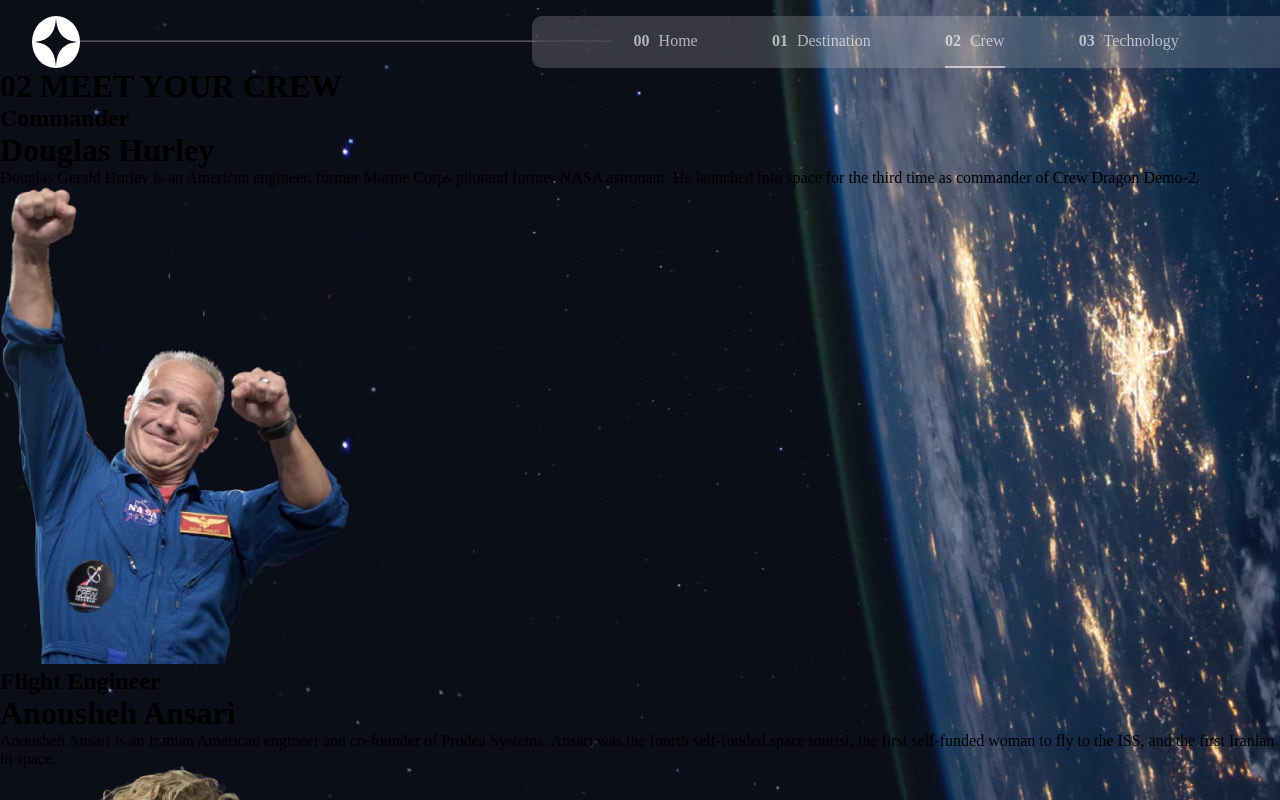
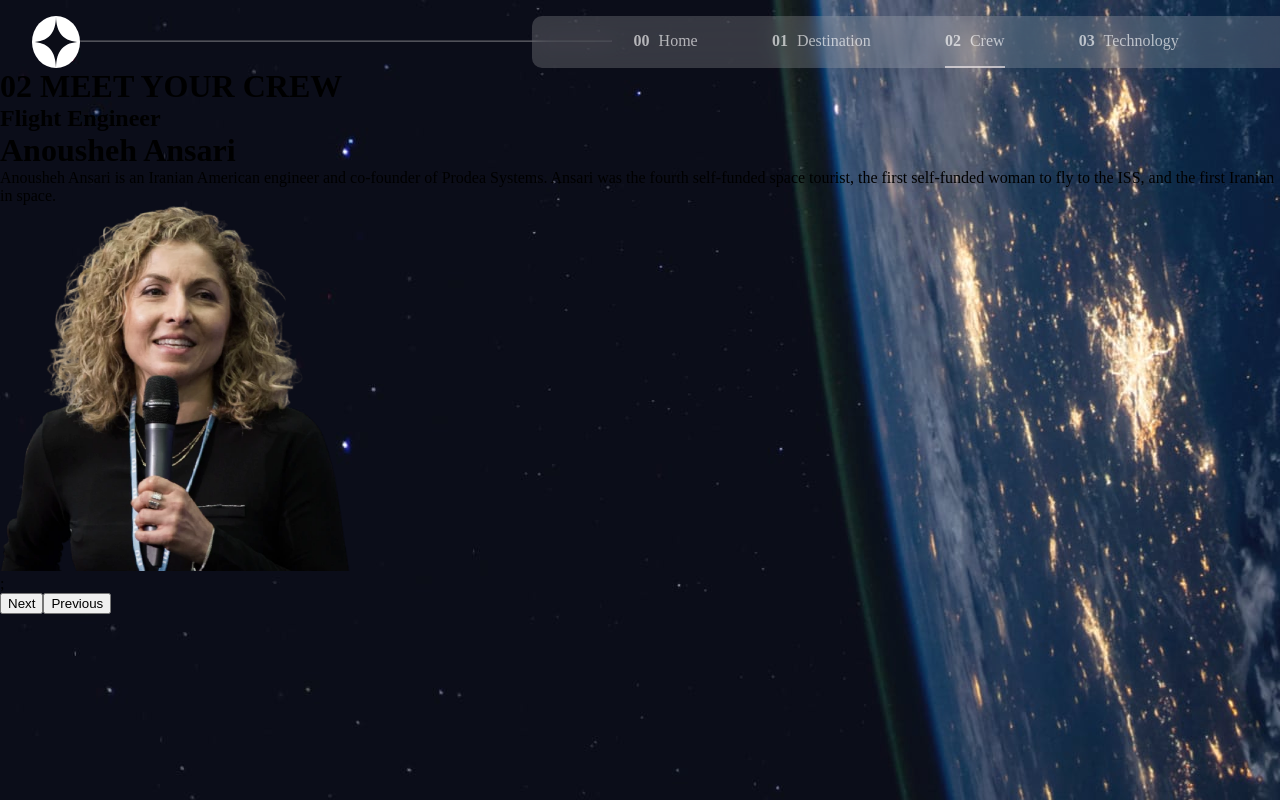
Before and after one commit to cafferti/reactmotive, a React (Vite) app in the folder reactapp2/: page /crew in a window 1280 px wide. Shown: the top 800 px of the page. Built offline with nearby package versions, Linux system fonts and the light colour scheme.

Commit message:
carousel app set up

```diff
--- a/reactapp2/src/Crew.jsx
+++ b/reactapp2/src/Crew.jsx
@@ -2,7 +2,7 @@
 import commanderimg from "../public/assets/crew/image-douglas-hurley.webp";
 import engineerimg from "../public/assets/crew/image-anousheh-ansari.webp";
 import pilotimg from "../public/assets/crew/image-victor-glover.webp";
-import specialimg from "../public/assets/crew/image-mark-shuttleworth.png";
+import specialimg from "../public/assets/crew/image-mark-shuttleworth.webp";
 import { useState } from "react";
 
 const Crew = () => {
@@ -26,7 +26,7 @@
       Name: " Victor Glover",
       About:
         "     Pilot on the first operational flight of the SpaceX Crew Dragon to the International Space Station. Glover is a commander in the U.S. Navy where he pilots an F/A-18.He was a crew member of Expedition 64, and served as a station systems flight engineer. ",
-      img: { pilotimg },
+      img: pilotimg ,
     },
     {
       Role: " Mission Specialist",
@@ -40,11 +40,7 @@
   return (
     <div>
       <h1>02 MEET YOUR CREW</h1>
-
-      {crewmembers.map((crewmember, index) => {
-        return <Carouselitem key={index} crewmember={crewmember} />;
-      })}
-
+         <Carouselitem  crewmember={crewmembers} />;
       <div>
         <button>Next</button>
         <button>Previous</button>
--- a/reactapp2/src/crewitem.jsx
+++ b/reactapp2/src/crewitem.jsx
@@ -1,10 +1,31 @@
+import { useEffect, useState } from "react";
+
 const Carouselitem = ({ crewmember }) => {
+
+  const [activecrew, Setactivecrew] = useState(0)
+useEffect(() =>{
+ const intervalid = setInterval(() =>{
+    if( activecrew < crewmember.length -1){
+      Setactivecrew(activecrew + 1)
+    }else if(activecrew === crewmember.length -1){
+      Setactivecrew(0)
+    }
+  }, 3000)
+
+  return () =>(
+    clearInterval(intervalid)
+  )
+
+
+},[activecrew])
+
+
   return (
     <div>
-      <h2>{crewmember.Role}</h2>
-      <h1>{crewmember.Name}</h1>
-      <p>{crewmember.About}</p>
-      <img src={crewmember.img} alt="" width={350} />
+      <h2>{crewmember[activecrew].Role}</h2>
+      <h1>{crewmember[activecrew].Name}</h1>
+      <p>{crewmember[activecrew].About}</p>
+      <img src={crewmember[activecrew].img} alt="" width={350} />
     </div>
   );
 };
```
